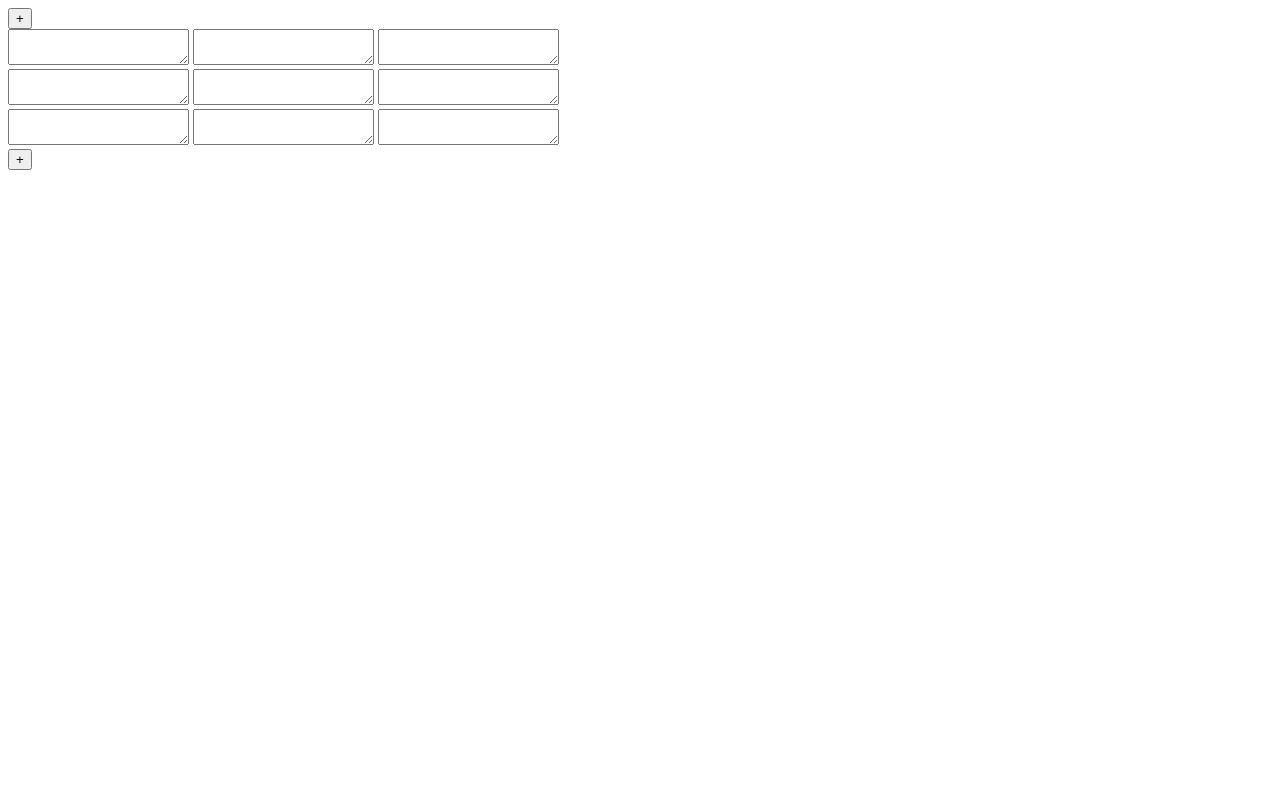
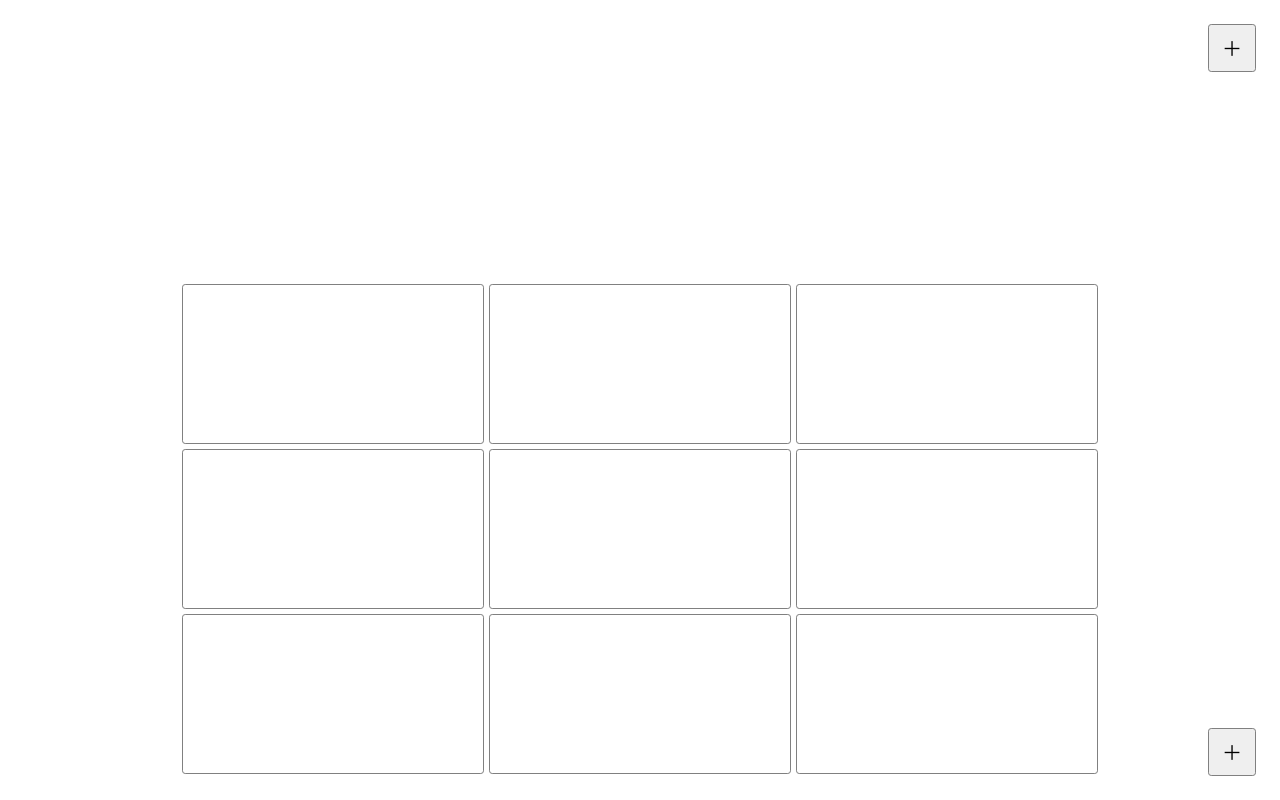
Before and after one commit to araceliponce/1410, a plain HTML site: page docs/index.html in a window 1280 px wide. Drawn offline with Linux system fonts and the light colour scheme.

Commit message:
update of css and gfont on the index

```diff
--- a/docs/index.html
+++ b/docs/index.html
@@ -7,6 +7,10 @@
     <title>Document</title>
 
     <link rel="shortcut icon" href="bookmark.ico" type="image/x-icon">
+    <link
+      href="https://fonts.googleapis.com/css2?family=Manrope:wght@200;400;600&display=swap"
+      rel="stylesheet"
+    />
     <link rel="stylesheet" href="style.css">
     <script src="script.js" defer></script>
 </head>
--- a/docs/style.css
+++ b/docs/style.css
@@ -0,0 +1,142 @@
+:root {
+    --bg: white;
+    --color1: #ffadad;
+    --color2: #ffd6a5;
+    --color3: #fdffb6;
+    --color4: #caffbf;
+    --color5: #9bf6ff;
+    --color6: #a0c4ff;
+    --color7: #bdb2ff;
+}
+
+@media (prefers-color-scheme: dark) {
+    :root {
+        --bg: black;
+        --color1: #ffadade5;
+        --color2: #ffd6a5e5;
+        --color3: #fdffb6e5;
+        --color4: #caffbfe5;
+        --color5: #9bf6ffe5;
+        --color6: #a0c4ffe5;
+        --color7: #bdb2ffe5;
+    }
+}
+
+* {
+    padding: 0;
+    margin: 0;
+    box-sizing: border-box;
+    font-family: "Manrope", sans-serif;
+    scroll-behavior: smooth;
+}
+
+body {
+    background-color: var(--bg);
+    padding: 3vh 0;
+}
+
+main {
+    min-height: 94vh;
+    /* since the padding on body is 3vh on top and bottom */
+    width: 100%;
+    display: flex;
+    flex-direction: column;
+    justify-content: flex-end;
+}
+
+button {
+    z-index: 7;
+}
+
+#notas>div {
+    display: grid;
+    grid-template-columns: repeat(auto-fit, minmax(25vw, 1fr));
+    /* https://css-tricks.com/almanac/properties/g/grid-template-columns/ */
+}
+
+textarea {
+    display: inline-block;
+    resize: none;
+    outline: none;
+    padding: 0.5rem 0.7rem;
+    font-size: 1rem;
+    margin: 0.15rem; /* aesthetics */
+}
+
+#notas2 {
+    display: flex; /* columns blocks are inline, in the default row direction */
+    width: 80%;
+    margin: 0 auto;
+
+    justify-content: center;
+}
+
+#notas2>div {
+    /* #notas2 .col1, #notas2 . col2 ...col3*/
+    display: flex;
+    flex-direction: column;
+    justify-content: flex-end;
+
+    flex-basis: 100%;    /* flex-basis es para items no containers, estos divs son items dentro de un container flex, por eso */
+    max-width: 30%;
+}
+
+#notas2 textarea {
+    flex-grow: 0;
+    max-height: 20vh;
+
+    max-width: 100%;
+    aspect-ratio: 1;
+}
+
+#notas2 textarea,
+#plus-sign,
+#prepend-sign {
+    border-radius: 0.2rem;
+    border: 0.05rem solid grey;
+}
+
+button {
+    background-color: none;
+    border: none;
+}
+
+#plus-sign,
+#prepend-sign {
+    font-size: 2rem;
+    font-weight: 200;
+    width: 3rem;
+    height: 3rem;
+
+    padding: 1rem;
+    position: fixed;
+    bottom: 3vh;
+    right: 3vh;
+    cursor: pointer;
+
+    display: flex;
+    align-items: center;
+    justify-content: center;
+}
+
+#prepend-sign {
+    top: 3vh;
+}
+
+.new-top-child {
+    animation-name: falling;
+    animation-duration: .5s;
+    animation-timing-function: ease;
+}
+
+@keyframes falling {
+    0% {
+        opacity: 0;
+        transform: translateY(-50vh);
+    }
+
+    100% {
+        opacity: 1;
+        transform: translateY(0);
+    }
+}
```
